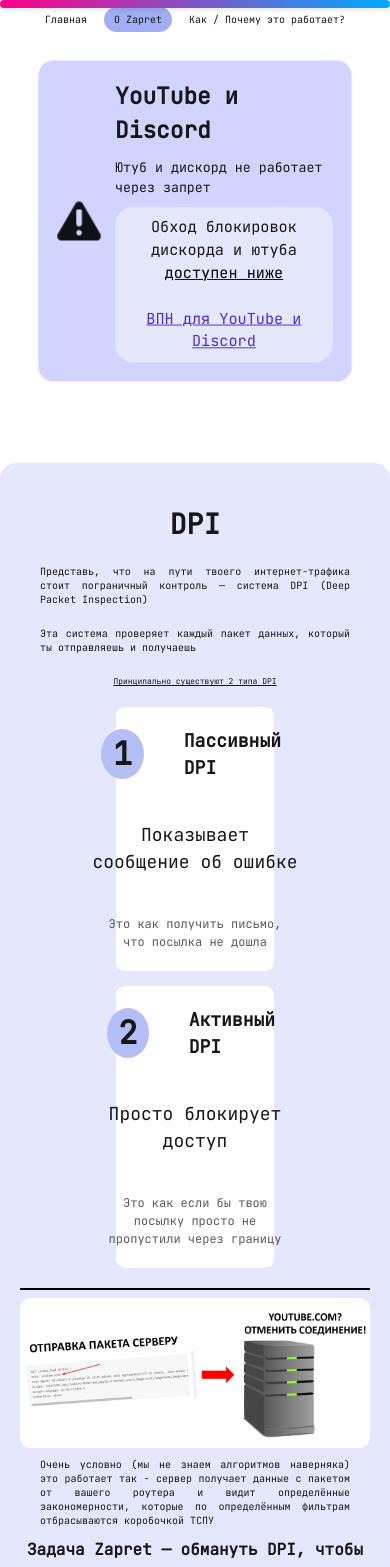
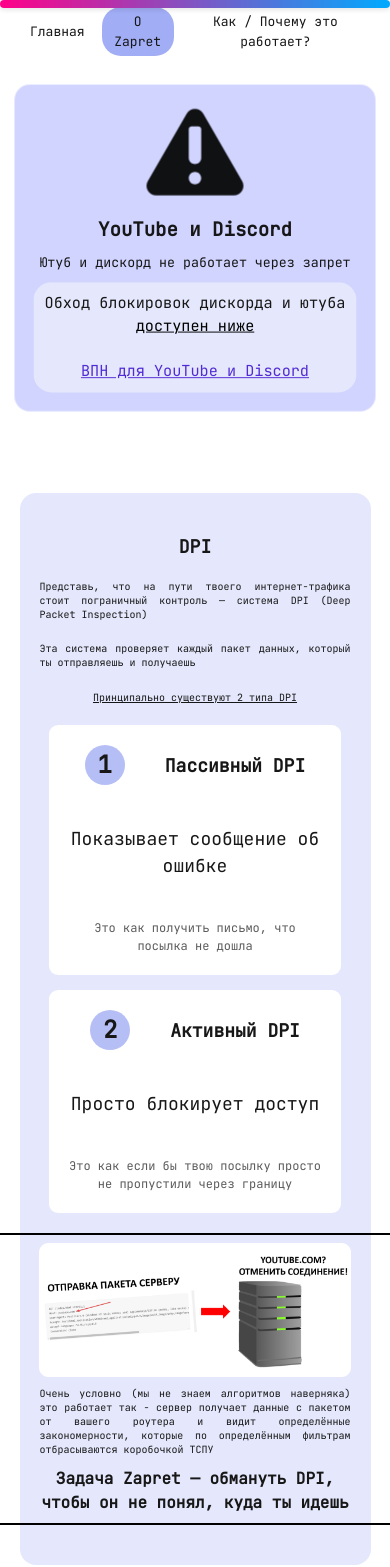
Before and after one commit to kononoVikaReal/Zapret, a Next.js app: page /about in a window 390 px wide. Shown: the top 1567 px of the page. Built offline with nearby package versions, Linux system fonts and the light colour scheme.

Commit message:
Adaption process #2 (adapted about)

```diff
--- a/src/app/about/page.module.css
+++ b/src/app/about/page.module.css
@@ -65,6 +65,10 @@
 	width: max-content;
 }
 
+.imageContainer {
+	width: 80%; /* Задайте ширину контейнера */
+}
+
 /* @media (min-width: 2100px) {
 	.h1 {
 		font-size: 62px;
@@ -114,6 +118,12 @@
 	}
 } */
 
+@media (max-width: 1400px) {
+	.example {
+		text-align: center;
+	}
+}
+
 /* Адаптивные стили */
 @media (max-width: 1200px) {
 	.h1 {
@@ -141,10 +151,12 @@
 		max-width: 100%;
 		padding: 0 40px;
 		box-sizing: border-box;
-		text-align: center;
+		text-align: justify;
 	}
 	.container {
 		grid-template-columns: 1fr;
+		width: 60vw;
+		justify-content: center;
 		padding: 16px;
 		gap: 16px;
 	}
@@ -172,6 +184,7 @@
 		font-size: 12px;
 		text-align: justify;
 		padding: 0 70px;
+		width: 90vw;
 	}
 	.underlined {
 		font-size: 12px;
@@ -181,6 +194,7 @@
 		gap: 10px;
 	}
 	.example {
+		width: 80vw;
 		font-size: 0.8rem;
 		padding: 6px;
 	}
@@ -193,14 +207,80 @@
 @media (max-width: 480px) {
 	.p {
 		font-size: 10px;
-		max-width: 360px;
+		word-wrap: break-word;
 		padding: 0 20px;
 	}
 	.header {
-		font-size: 14px;
+		font-size: 12px;
+		width: 100vw;
+		word-wrap: break-word;
+		padding: 0 20vw;
+		text-align: center;
 	}
 	.underlined {
 		text-align: center;
-		font-size: 8px;
+		font-size: 10px;
+		width: 100vw;
+		word-wrap: break-word;
+		padding: 0 20px;
+	}
+	.example {
+		word-wrap: break-word;
+	}
+	.h1 {
+		font-size: 18px;
+		text-align: center;
+		width: 90vw;
+	}
+	.bold {
+		width: 80vw;
+		font-size: 16px;
 	}
 }
+
+@media (min-width: 1000px) {
+	.imageContainer {
+		width: 60%;
+	}
+}
+
+@media (min-width: 1440px) {
+	.p {
+		font-size: 20px;
+	}
+	.bold {
+		font-size: 28px;
+	}
+	.example {
+		font-size: 24px;
+		text-align: center;
+	}
+	.underlined {
+		font-size: 24px;
+	}
+	.header {
+		font-size: 24px;
+	}
+	.imageContainer {
+		width: 40%;
+	}
+	.container {
+		width: 60vw;
+	}
+}
+
+@media (min-width: 2100px) {
+	.p {
+		font-size: 24px;
+		padding: 0 20px;
+	}
+	.underlined {
+		font-size: 28px;
+	}
+	.header {
+		font-size: 32px;
+	}
+	.bold {
+		font-size: 30px;
+	}
+}
--- a/src/app/about/page.tsx
+++ b/src/app/about/page.tsx
@@ -113,12 +113,15 @@
 					))}
 				</div>
 				<UnderlinedDiv>
+					<div className={styles.imageContainer}>
 						<Image
 							src={'/DPIInfo.png'}
 							alt='About DPI'
+							layout='responsive' // Используйте layout="responsive" для адаптивного изображения
 							width={528}
-						height={226}
+							height={226} // Фиксированная высота
 						/>
+					</div>
 					<p className={styles.p}>
 						Очень условно (мы не знаем алгоритмов наверняка) это работает так -
 						сервер получает данные с пакетом от вашего роутера и видит
@@ -163,7 +166,15 @@
 						}}
 					/>
 				</div>
-				<Image src={'/tcp.png'} alt={'TCP example'} width={708} height={117} />
+				<div className={styles.imageContainer}>
+					<Image
+						src={'/tcp.png'}
+						alt={'TCP example'}
+						layout='responsive' // Используйте layout="responsive" для адаптивного изображения
+						width={708}
+						height={117}
+					/>
+				</div>
 				<span className={styles.underlined}>
 					Добавление "мусорных" данных (Fake packets)
 				</span>
@@ -185,12 +196,15 @@
 						<ListItem key={index} props={item} />
 					))}
 				</div>
+				<div className={styles.imageContainer}>
 					<Image
 						src={'/fake.png'}
 						alt={'example of fake'}
+						layout='responsive' // Используйте layout="responsive" для адаптивного изображения
 						width={711}
 						height={246}
 					/>
+				</div>
 				<span className={styles.underlined}>
 					Изменение порядка следования сегментов (TCP disorder)
 				</span>
@@ -237,12 +251,15 @@
 					В режиме multidisorder nfqws отправляет сегменты в обратном порядке,
 					например: 4, 3, 2, 1.
 				</p>
+				<div className={styles.imageContainer}>
 					<Image
 						src={'/multidisorder.png'}
 						alt={'example of multidisorder'}
+						layout='responsive' // Используйте layout="responsive" для адаптивного изображения
 						width={816}
 						height={129}
 					/>
+				</div>
 				<p className={styles.p}>
 					В режиме fakedsplit, он отправляет запрос в порядке: фейк 2-й части, 2
 					часть, фейк 2-й части, фейк 1-й части, 1 часть, фейк 1-й части.
--- a/src/app/page.module.css
+++ b/src/app/page.module.css
@@ -16,5 +16,6 @@
 	.advantagesGrid {
 		display: grid;
 		justify-content: center;
+		animation: none;
 	}
 }
--- a/src/components/DPICard/DPICard.module.css
+++ b/src/components/DPICard/DPICard.module.css
@@ -49,3 +49,74 @@
 	background: #b6bff5;
 	padding: 10px;
 }
+
+@media (min-width: 260px) {
+	.background {
+		max-width: 75vw;
+	}
+	.number {
+		width: 40px;
+		height: 40px;
+		font-size: 24px;
+	}
+	.firstLine {
+		font-size: 18px;
+	}
+}
+
+@media (min-width: 425px) {
+	.firstLine {
+		font-size: 22px;
+	}
+	.background {
+		max-width: 60vw;
+	}
+}
+
+@media (min-width: 1440px) {
+	.background {
+		width: 400px;
+	}
+	.firstLine {
+		font-size: 26px;
+	}
+	.number {
+		font-size: 30px;
+		width: 60px;
+		height: 60px;
+	}
+	.secondLine {
+		font-size: 24px;
+	}
+	.thirdLine {
+		font-size: 22px;
+	}
+}
+
+@media (min-width: 1920px) {
+	.background {
+		max-width: 100vw;
+		width: 600px;
+		justify-items: center;
+	}
+	.firstLine {
+		font-size: 32px;
+	}
+	.secondLine {
+		font-size: 26px;
+	}
+	.thirdLine {
+		font-size: 24px;
+	}
+	.number {
+		font-size: 45px;
+		width: 80px;
+		height: 80px;
+	}
+}
+
+@media (max-width: 1200px) {
+	.firstLine {
+		justify-content: center;
+	}
+}
--- a/src/components/Explanation/Explanation.module.css
+++ b/src/components/Explanation/Explanation.module.css
@@ -17,6 +17,6 @@
 
 @media (max-width: 1920px) {
 	.explanation {
-		max-width: 100%;
+		max-width: 90vw;
 	}
 }
--- a/src/components/InfoCard/InfoCard.module.css
+++ b/src/components/InfoCard/InfoCard.module.css
@@ -118,23 +118,32 @@
 		margin: 20px 330px;
 	}
 	.imageContainer {
-		width: 40%; /* Задайте ширину контейнера */
+		width: 70%; /* Задайте ширину контейнера */
 	}
 }
 
-@media (min-width: 1953px) {
+@media (min-width: 1900px) {
 	.card {
 		margin-top: 50px;
+		width: 900px;
 	}
 	.h1 {
-		font-size: 33px;
+		font-size: 32px;
 	}
 	.h2 {
-		font-size: 24px;
+		font-size: 22px;
+		text-align: justify;
+	}
+	.additional {
+		font-size: 22px;
 	}
 }
 
 @media (min-width: 2300px) {
+	.card {
+		width: 1300px;
+		margin-left: 700px;
+	}
 	.h1 {
 		font-size: 45px;
 	}
@@ -142,7 +151,10 @@
 		font-size: 30px;
 	}
 	.imageContainer {
-		width: 60%; /* Задайте ширину контейнера */
+		width: 60%;
+	}
+	.additional {
+		font-size: 26px;
 	}
 }
 
@@ -150,24 +162,28 @@
 	.card {
 		margin: 20px 170px;
 	}
+	.imageContainer {
+		width: 60%;
+	}
 }
 
 @media (max-width: 800px) {
 	.card {
-		margin: 20px 30px;
+		grid-template-columns: 1fr;
+		text-align: center;
 	}
 	.h1 {
 		font-size: 24px;
 	}
 	.h2 {
-		font-size: 14px;
+		font-size: 16px;
 	}
 	.imageContainer {
-		width: 100%; /* Задайте ширину контейнера */
+		width: 30%;
 	}
 }
 
-@media (max-width: 360px) {
+@media (max-width: 600px) {
 	.card {
 		margin: 20px 5px;
 	}
@@ -175,6 +191,6 @@
 		font-size: 20px;
 	}
 	.h2 {
-		font-size: 12px;
+		font-size: 14px;
 	}
 }
--- a/src/components/InfoDownload/InfoDownload.module.css
+++ b/src/components/InfoDownload/InfoDownload.module.css
@@ -24,6 +24,23 @@
 	align-items: center;
 }
 
+.image {
+	position: relative;
+	overflow: hidden;
+	width: 38px;
+	height: 38px;
+}
+
+@media (min-width: 2200px) {
+	.instruction {
+		font-size: 32px;
+	}
+	.image {
+		width: 48px;
+		height: 48px;
+	}
+}
+
 @media (min-width: 1953px) {
 	.background {
 		font-size: 25px;
@@ -33,6 +50,9 @@
 @media (max-width: 1190px) {
 	.background {
 		margin-top: 15px;
+	}
+	.instruction {
+		font-weight: 600;
 	}
 }
 
@@ -44,4 +64,22 @@
 	.download {
 		padding: 6px;
 	}
+	.instruction {
+		font-weight: 500;
+	}
+	.image {
+		width: 24px;
+		height: 24px;
+	}
 }
+
+@media (max-width: 397px) {
+	.background {
+		width: 90%;
+	}
+	.download {
+		font-size: 10px;
+		text-align: center;
+		padding: 3px;
+	}
+}
--- a/src/components/ListItem/ListItem.module.css
+++ b/src/components/ListItem/ListItem.module.css
@@ -29,12 +29,41 @@
 	line-height: 1.5;
 }
 
+@media (min-width: 1440px) {
+	.text {
+		font-size: 20px;
+	}
+	.circle {
+		width: 26px;
+		height: 26px;
+	}
+}
+
+@media (max-width: 630px) {
+	.item {
+		width: 95vw;
+		word-wrap: break-word;
+		padding: 0 25vw;
+		justify-content: center;
+	}
+	.text {
+		font-size: 12px;
+		text-align: center;
+	}
+}
+
+@media (min-width: 1440px) {
+	.text {
+		font-size: 26px;
+	}
+}
+
 @media (min-width: 2100px) {
 	.text {
-		font-size: 28px;
+		font-size: 36px;
 	}
 	.circle {
-		width: 24px;
-		height: 24px;
+		width: 34px;
+		height: 34px;
 	}
 }
--- a/src/components/Navigation/Navigation.module.css
+++ b/src/components/Navigation/Navigation.module.css
@@ -25,6 +25,13 @@
 	border-radius: 19px; /* Скругленные углы */
 }
 
+.titles a:not(a.active):hover {
+	transition: all 0s;
+	width: max-content;
+	border-radius: 16px;
+	background: linear-gradient(to left, #f69ec4, #f9dd94 100%);
+}
+
 .image {
 	position: relative;
 	overflow: hidden;
@@ -44,16 +51,17 @@
 
 @media (max-width: 767px) {
 	.titles {
-		font-size: 10px;
+		font-size: 14px;
 		gap: 7px;
 		padding-top: 7px;
 	}
 	.image {
-		width: 70px;
-		height: 30px;
+		width: 140px;
+		height: 50px;
 	}
 	.nav {
 		gap: 6px;
+		margin: 0 40px;
 	}
 }
 
@@ -67,11 +75,18 @@
 	}
 }
 
-@media (max-width: 400px) {
+@media (max-width: 450px) {
 	.titles {
-		font-size: 10px;
+		font-size: 13px;
+		text-align: center;
 	}
 	.image {
 		display: none;
 	}
 }
+
+@media (max-width: 397px) {
+	.nav {
+		margin: 0 20px;
+	}
+}
--- a/src/components/Zapret/Zapret.module.css
+++ b/src/components/Zapret/Zapret.module.css
@@ -105,6 +105,14 @@
 
 @media (max-width: 397px) {
 	.card {
-		width: 340px;
+		width: 310px;
+	}
+	.h1 {
+		font-size: 23px;
+	}
+	.h2,
+	.h3 {
+		font-size: 10px;
+		width: 305px;
 	}
 }
```
Also changed, not shown: src/app/page.tsx (+17 -2 lines), src/components/InfoDownload/InfoDownload.tsx (+3 -6 lines). Lines whose indentation alone changed are shown as unchanged.
